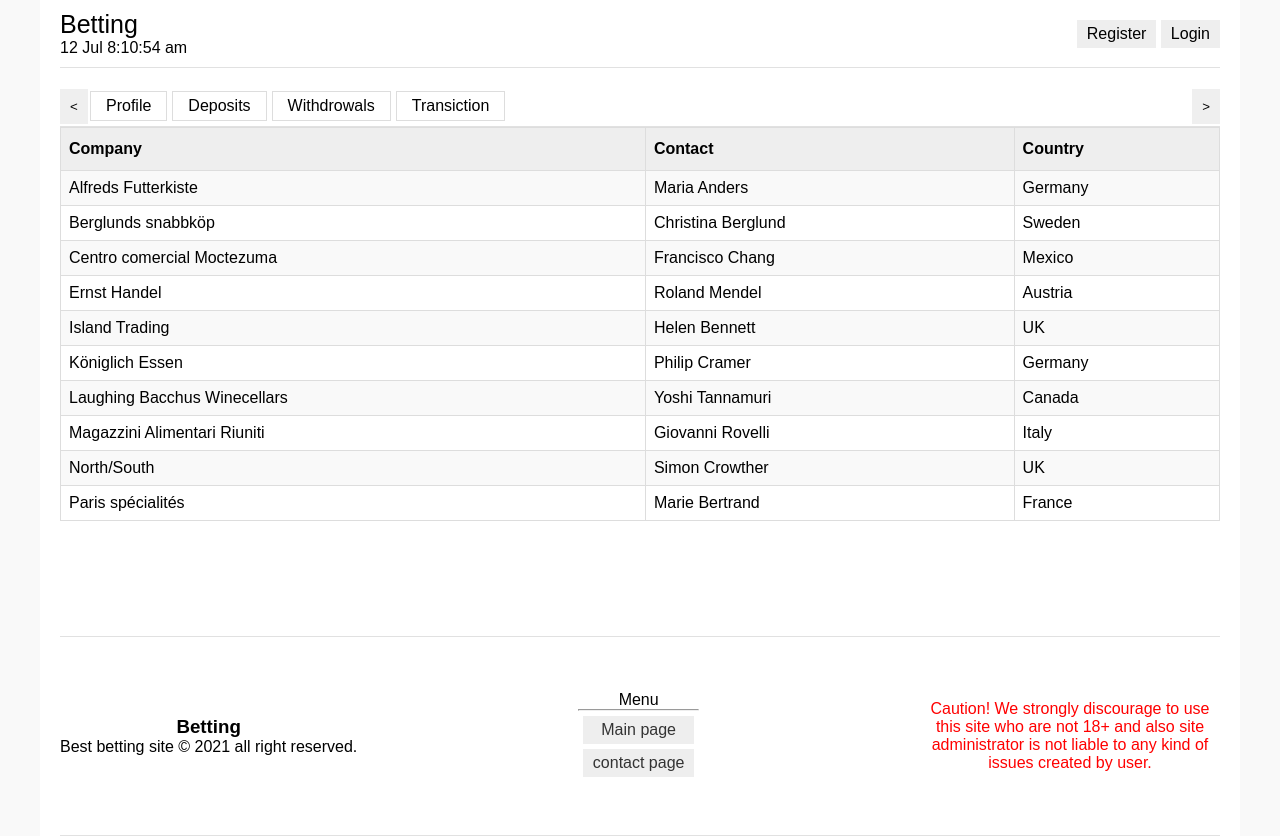
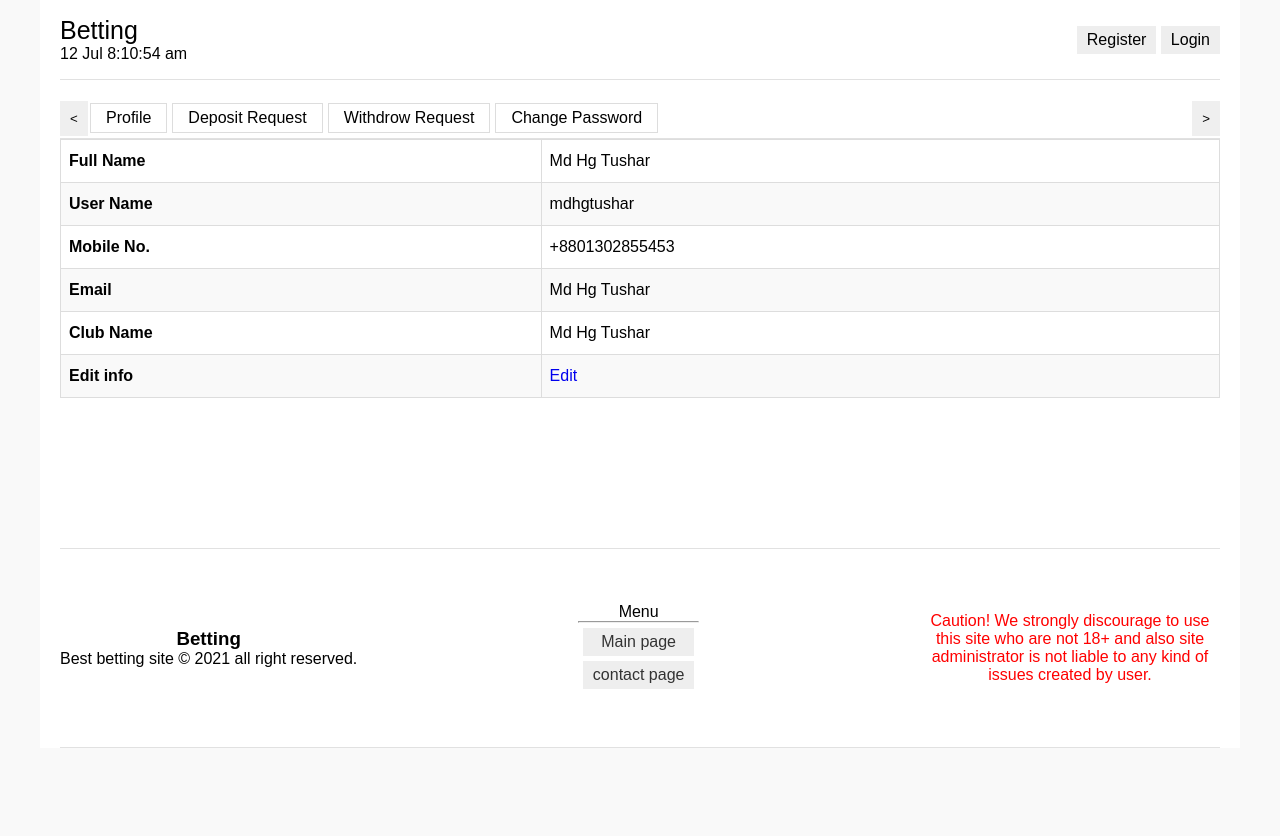
Before and after one commit to mdhgtushar/betting-site, a PHP site: page /User/profile.php in a window 1280 px wide. After the commit the page ends 748 px from the top, so only its background shows below. Run offline with PHP 8.4, Linux system fonts and the light colour scheme.

Commit message:
some changes

```diff
--- a/User/inc/header.php
+++ b/User/inc/header.php
@@ -45,7 +45,7 @@ session_start();
             <div class="header-nav">
                 <ul>
                     <?php if(isset( $_SESSION['logedInUserId'])){ ?>
-                    <li><a href="profile.php">Profile (100.00tk)</a></li>
+                    <li><a href="profile.php">Profile (00.00tk)</a></li>
                     <li><a href="logout.php">logout</a></li>
                     <?php }else{?>
                     <li><a href="register.php">Register</a></li>
@@ -63,7 +63,7 @@ session_start();
                     <li><a href="inbox.php">Inbox</a></li>
                     <li><a href="live_sports.php">Live Sports</a></li>
                     <li><a href="statement.php">My Statement</a></li>
-                    <li><a href="contact.php">Contact</a></li>
+                    <li><a href="sponsor.php">My Sponsor</a></li>
                 </ul>
             </div>
         </section>
--- a/User/live_sports.php
+++ b/User/live_sports.php
@@ -2,7 +2,7 @@
 <style>
   iframe{
     width:100%;
-    height:50vh;
+    height:700px;
   }
 </style>
 
--- a/User/profile.php
+++ b/User/profile.php
@@ -15,13 +15,13 @@
   <div class="menu-box-title"><a href="">Profile</a></div>
 </div>
 <div class="menu-box">
-  <div class="menu-box-title"><a href="">Deposits</a></div>
+  <div class="menu-box-title"><a href="">Deposit Request</a></div>
 </div>
 <div class="menu-box">
-  <div class="menu-box-title"><a href="">Withdrowals</a></div>
+  <div class="menu-box-title"><a href="">Withdrow Request</a></div>
 </div>
 <div class="menu-box">
-  <div class="menu-box-title"><a href="">Transiction</a></div>
+  <div class="menu-box-title"><a href="">Change Password</a></div>
 </div>
   </div>
             <div class="menu-button" style="right: 0;">
@@ -30,60 +30,30 @@
 </section>
 
 <table id="customers">
+
 <tr>
-<th>Company</th>
-<th>Contact</th>
-<th>Country</th>
+<th>Full Name</th>
+<td>Md Hg Tushar</td>
 </tr>
 <tr>
-<td>Alfreds Futterkiste</td>
-<td>Maria Anders</td>
-<td>Germany</td>
+<th>User Name</th>
+<td>mdhgtushar</td>
 </tr>
 <tr>
-<td>Berglunds snabbköp</td>
-<td>Christina Berglund</td>
-<td>Sweden</td>
+<th>Mobile No.</th>
+<td>+8801302855453</td>
 </tr>
 <tr>
-<td>Centro comercial Moctezuma</td>
-<td>Francisco Chang</td>
-<td>Mexico</td>
+<th>Email</th>
+<td>Md Hg Tushar</td>
 </tr>
 <tr>
-<td>Ernst Handel</td>
-<td>Roland Mendel</td>
-<td>Austria</td>
+<th>Club Name</th>
+<td>Md Hg Tushar</td>
 </tr>
 <tr>
-<td>Island Trading</td>
-<td>Helen Bennett</td>
-<td>UK</td>
-</tr>
-<tr>
-<td>Königlich Essen</td>
-<td>Philip Cramer</td>
-<td>Germany</td>
-</tr>
-<tr>
-<td>Laughing Bacchus Winecellars</td>
-<td>Yoshi Tannamuri</td>
-<td>Canada</td>
-</tr>
-<tr>
-<td>Magazzini Alimentari Riuniti</td>
-<td>Giovanni Rovelli</td>
-<td>Italy</td>
-</tr>
-<tr>
-<td>North/South</td>
-<td>Simon Crowther</td>
-<td>UK</td>
-</tr>
-<tr>
-<td>Paris spécialités</td>
-<td>Marie Bertrand</td>
-<td>France</td>
+<th>Edit info</th>
+<td><a href="#">Edit</a></td>
 </tr>
 </table>
 
--- a/User/statement.php
+++ b/User/statement.php
@@ -18,7 +18,8 @@
                 <div class="menu-box-title"><a href="">Transiction</a></div>
             </div>
         </section>
-
+        comming soon
+<!--
 <table id="customers">
   <tr>
     <th>Company</th>
@@ -77,7 +78,7 @@
   </tr>
 </table>
 
-
+ -->
 
 
         </section> <br>
--- a/User/style.css
+++ b/User/style.css
@@ -20,6 +20,7 @@ display: flex;
 justify-content: space-between;
 align-items: center;
 border-bottom: 1px solid #dddd;
+height: 80px;
 }
 .sm-heder{
     padding: 10px 0;
@@ -56,7 +57,7 @@ max-width: 300px;
 max-width: 300px;color: red;
 }
 #main-content{
-min-height: calc(100vh - 250px);
+min-height: calc(100vh - 350px);
 }
 
 .live-match h3{
@@ -138,7 +139,6 @@ display: none;
   padding-top: 12px;
   padding-bottom: 12px;
   text-align: left;
-  background-color: #eee;
   color: #000;
 }
 .menu-button button{
@@ -163,8 +163,9 @@ display: block;
 padding: 30px 0;
 height: initial;
 }
-.footer-info, .footer-text{
+.footer-info, .footer-text, .footer-menu{
     max-width: initial;
+    padding: 20px 0;
 }
 .container{
     padding: 5px;
```
Also changed, not shown: User/Actions/contact.php (added, +24 -0 lines), User/contact.php (+17 -2 lines), User/sponsor.php (added, +34 -0 lines).
